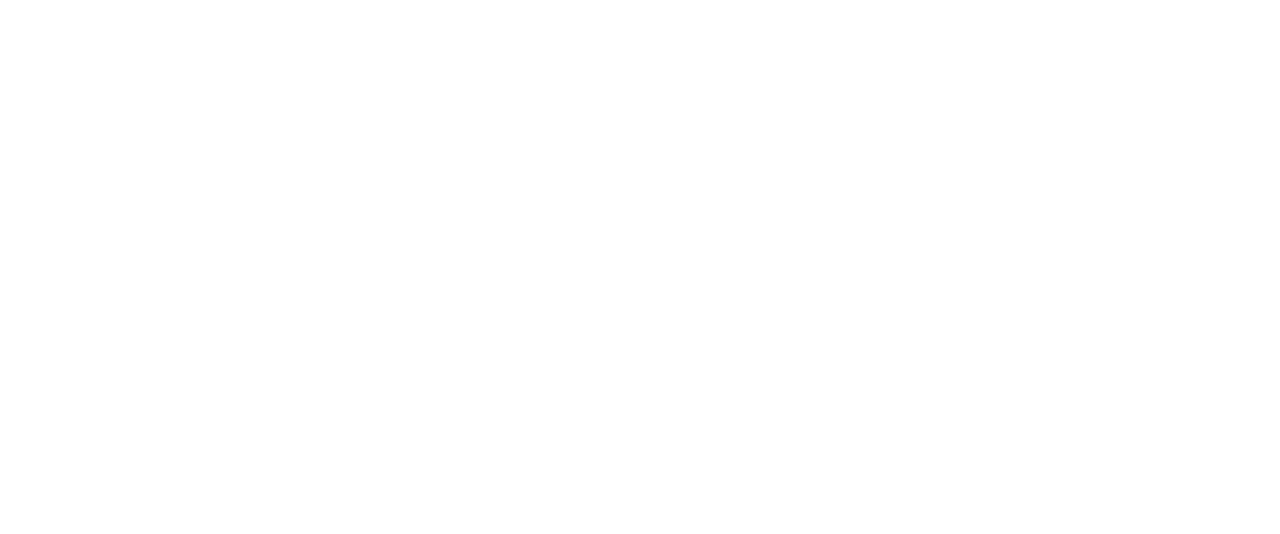
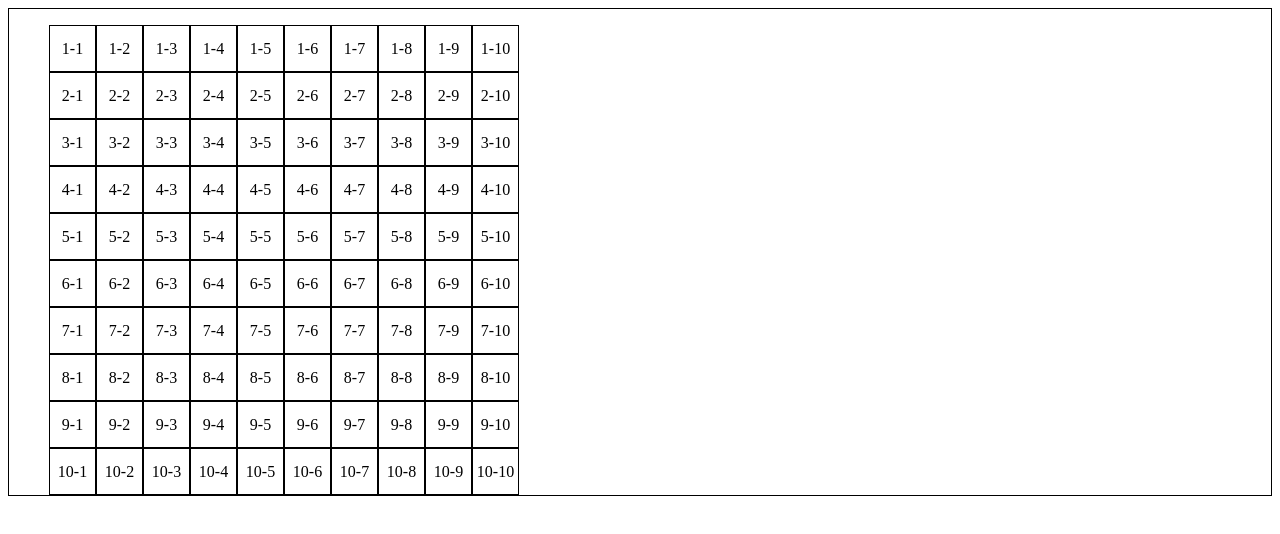
Before and after one commit to den-kezlia/life.dev, a plain HTML site: page index.html in a window 1280 px wide. Drawn offline with Linux system fonts and the light colour scheme.

Commit message:
Show layout 10x10

```diff
--- a/js/app.js
+++ b/js/app.js
@@ -1,7 +1,26 @@
 $(document).ready(function() {
     App = {
+        rows: 10,
+        columns: 10,
+
         init: function() {
-            console.log('life');
+            this.initLayout();
+        },
+
+        initLayout: function() {
+            var layoutHtml = $('<div class="life-wrapper" id="lifeMatrix" />');
+
+            for (var row = 1; row <= App.rows; row++) {
+                var line = $('<ul class="life-row" />');
+                for (var column = 1; column <= App.columns; column++) {
+                    var cell = $('<li class="life-cell">' + row + '-' + column + '</li>');
+                    line.append(cell);
+                }
+
+                layoutHtml.append(line);
+            }
+
+            $('body').append( layoutHtml );
         }
     };
 
--- a/sass/app/app.scss
+++ b/sass/app/app.scss
@@ -0,0 +1,18 @@
+.life-wrapper {
+  border: 1px solid #000;
+  overflow: hidden;
+}
+
+  .life-row {
+    clear: both;
+  }
+
+  .life-cell {
+    border: 1px solid #000;
+    width: 45px;
+    height: 45px;
+    line-height: 45px;
+    text-align: center;
+    float: left;
+    list-style: none;
+  }
```
Also changed, not shown: css/app.css, 1 other file.
